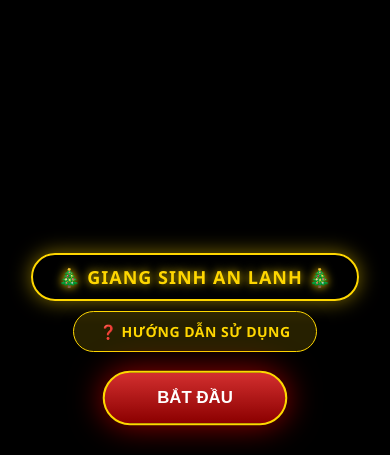
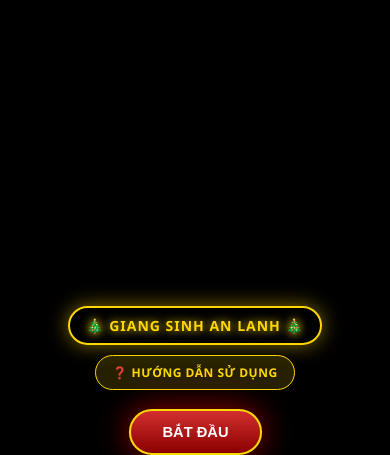
Before and after one commit to xgiang-cmd/xgiang055, a Flask app: page / in a window 390 px wide. Shown: the part 390-845 px from the top of the page. Run offline with Flask 3, Linux system fonts and the light colour scheme; some libraries are stand-ins or nearby versions.

Commit message:
Update index.html

```diff
--- a/templates/index.html
+++ b/templates/index.html
@@ -83,6 +83,32 @@
         .guide-text b { color: #FFD700; display: block; font-size: 16px; }
         .guide-text span { font-size: 13px; color: #ccc; }
         .close-guide { background: #FFD700; color: black; border: none; padding: 10px 20px; border-radius: 10px; font-weight: bold; cursor: pointer; width: 100%; margin-top: 10px; }
+        /* ===== MOBILE FIX ===== */
+@media (max-width: 768px) {
+    #canvas-container {
+        height: 100svh; /* fix Safari */
+    }
+
+    #ui-layer {
+        bottom: env(safe-area-inset-bottom, 20px);
+    }
+
+    .badge {
+        font-size: 14px;
+        padding: 8px 16px;
+    }
+
+    .guide-btn {
+        font-size: 12px;
+        padding: 8px 16px;
+    }
+
+    button#btnStart {
+        font-size: 14px;
+        padding: 12px 30px;
+    }
+}
+
     </style>
 </head>
 <body>
@@ -179,11 +205,13 @@
         function getAuthorTargets(count) {
             const targets = [];
             const canvas = document.createElement('canvas');
-            canvas.width = 1000; canvas.height = 200;
-            const ctx = canvas.getContext('2d');
+            const isMobile = window.innerWidth < 768;
+canvas.width = isMobile ? 700 : 1000;
+canvas.height = isMobile ? 180 : 200;
+ctx.font = `bold ${isMobile ? 60 : 80}px Arial`;
             ctx.fillStyle = 'black'; ctx.fillRect(0, 0, canvas.width, canvas.height);
             ctx.fillStyle = 'white'; ctx.font = 'bold 80px Arial'; ctx.textAlign = 'center'; ctx.textBaseline = 'middle';
-            ctx.fillText("ĐẶNG XUÂN GIANG", 500, 100);
+            ctx.fillText("ĐẶNG XUÂN GIANG", canvas.width / 2, canvas.height / 2);
             const pixels = ctx.getImageData(0, 0, canvas.width, canvas.height).data;
             const points = [];
             const step = 4;
```
